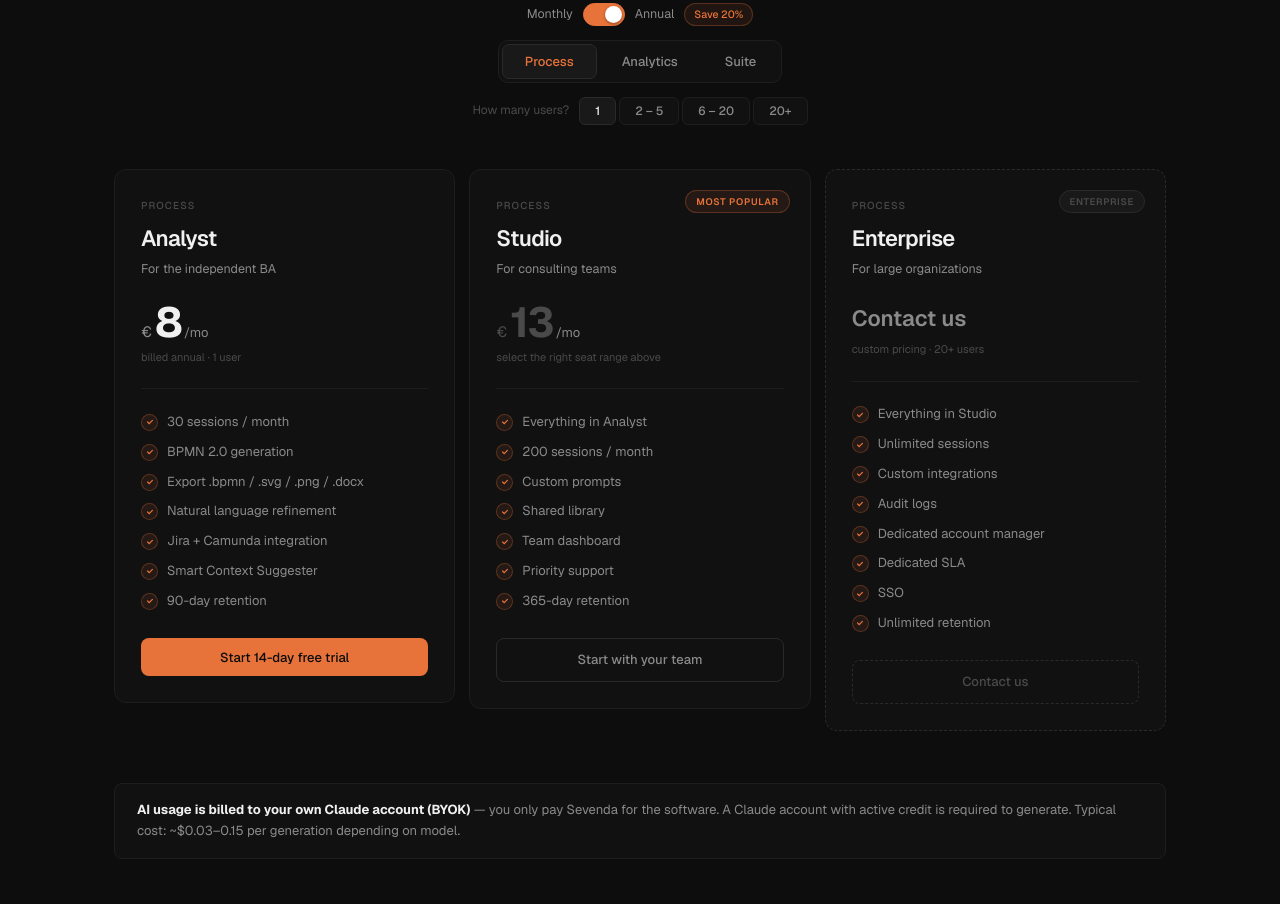
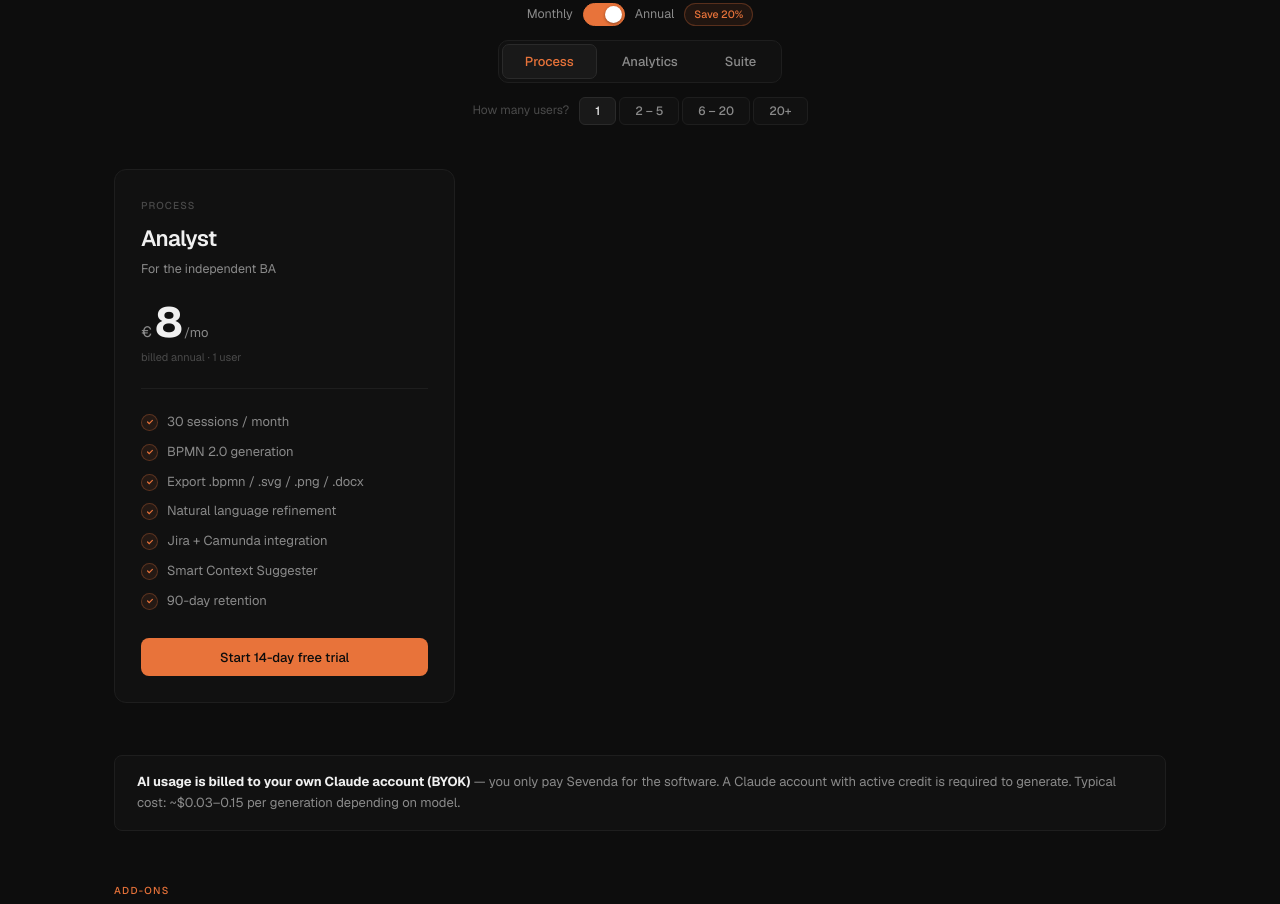
Before and after one commit to sevenda-dev/sevenda-website, a plain HTML site: page pricing.html in a window 1280 px wide. Shown: the part 436-1340 px from the top of the page. Drawn offline with nearby package versions, Linux system fonts and the light colour scheme.

Commit message:
fix(pricing): hide out-of-tier plans; show Enterprise from 2-5 seats
Nasconde le card fuori dalla fascia posti selezionata invece di mostrarle
sbiadite (elimina il prezzo placeholder errato su Analyst/Auditor per 2-5/6-20).
Enterprise ora visibile da 2-5 in tutte e tre le famiglie. Allinea il sito al
catalogo plan_price su Supabase.

```diff
--- a/pricing.html
+++ b/pricing.html
@@ -1265,7 +1265,7 @@
       badge: 'Enterprise', badgeCls: 'badge-ent',
       track: 'process',
       prices: null,
-      seatsFor: ['20+'],
+      seatsFor: ['2-5', '6-20', '20+'],
       subFn: () => 'custom pricing · 20+ users',
       feats: [
         'Everything in Studio',
@@ -1339,7 +1339,7 @@
       badge: 'Enterprise', badgeCls: 'badge-ent',
       track: 'analytics',
       prices: null,
-      seatsFor: ['20+'],
+      seatsFor: ['2-5', '6-20', '20+'],
       subFn: () => 'custom pricing · 20+ users',
       feats: [
         'Everything in Agency',
@@ -1410,7 +1410,7 @@
       badge: 'Enterprise', badgeCls: 'badge-ent',
       track: 'suite',
       prices: null,
-      seatsFor: ['20+'],
+      seatsFor: ['2-5', '6-20', '20+'],
       subFn: () => 'custom pricing · 20+ users',
       feats: [
         'Everything in Suite Team',
@@ -1448,8 +1448,8 @@
 // AND it's the "natural" choice for those seats (has badge OR is only solo option).
 function isFeatured(plan) {
   if (!plan.seatsFor.includes(S.seats)) return false;
-  if (S.seats === '20+') return !plan.prices; // enterprise featured when 20+
-  return !!plan.badge;                        // others: featured if has badge
+  if (!plan.prices) return S.seats === '20+'; // Enterprise: in evidenza solo a 20+
+  return !!plan.badge;                        // piani con prezzo: se hanno badge
 }
 
 // Dimmed: visible but de-emphasised when seats don't match
@@ -1478,6 +1478,11 @@
   grid.innerHTML = '';
 
   plans.forEach((plan, i) => {
+    // Mostra solo i piani la cui fascia di posti corrisponde alla selezione:
+    // 1 → piani solo (Analyst/Auditor/Suite Solo); 2-5 e 6-20 → team + Enterprise;
+    // 20+ → Enterprise. Allineato al catalogo plan_price su Supabase.
+    if (!plan.seatsFor.includes(S.seats)) return;
+
     const price    = getPrice(plan);
     const featured = isFeatured(plan);
     const dimmed   = isDimmed(plan);
```
